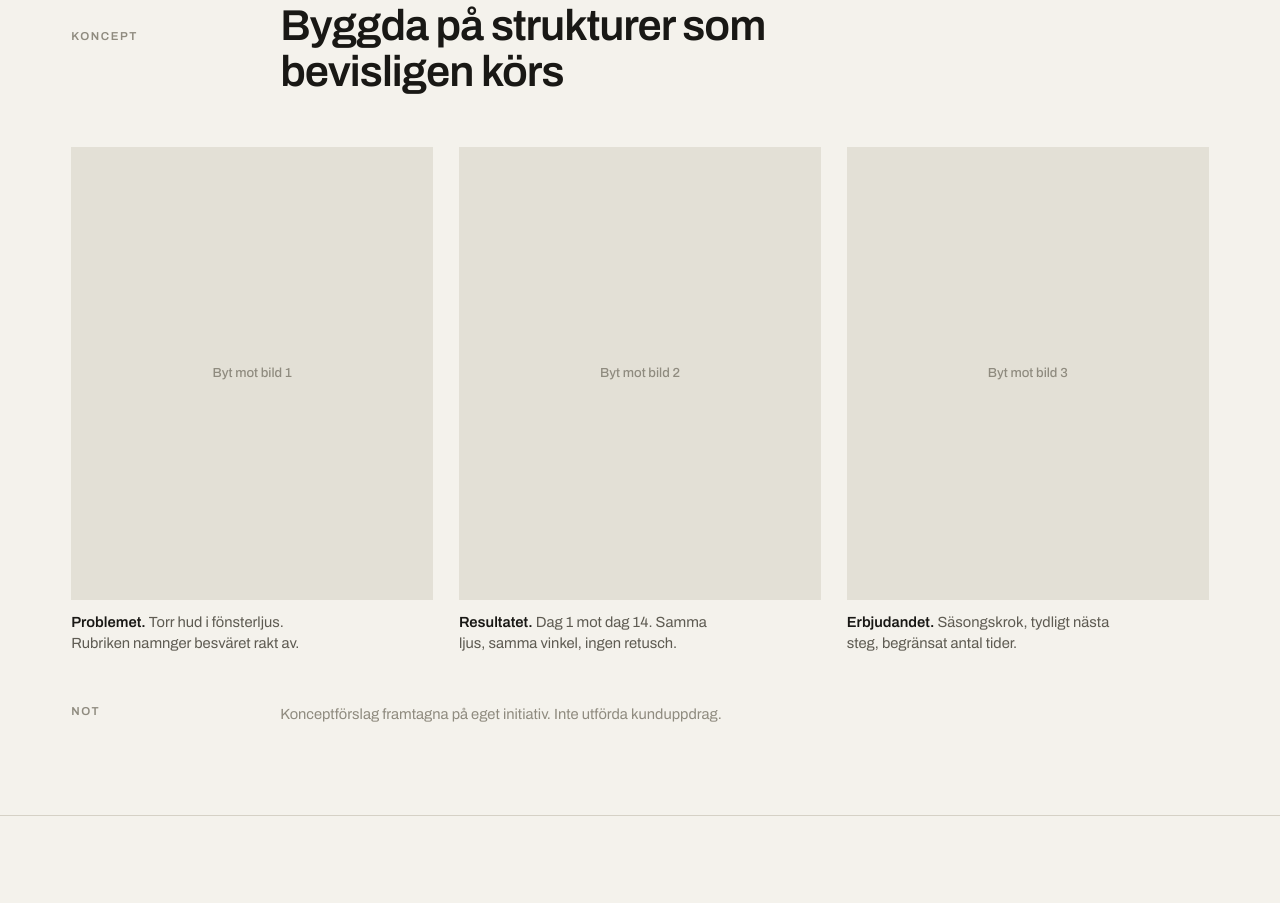
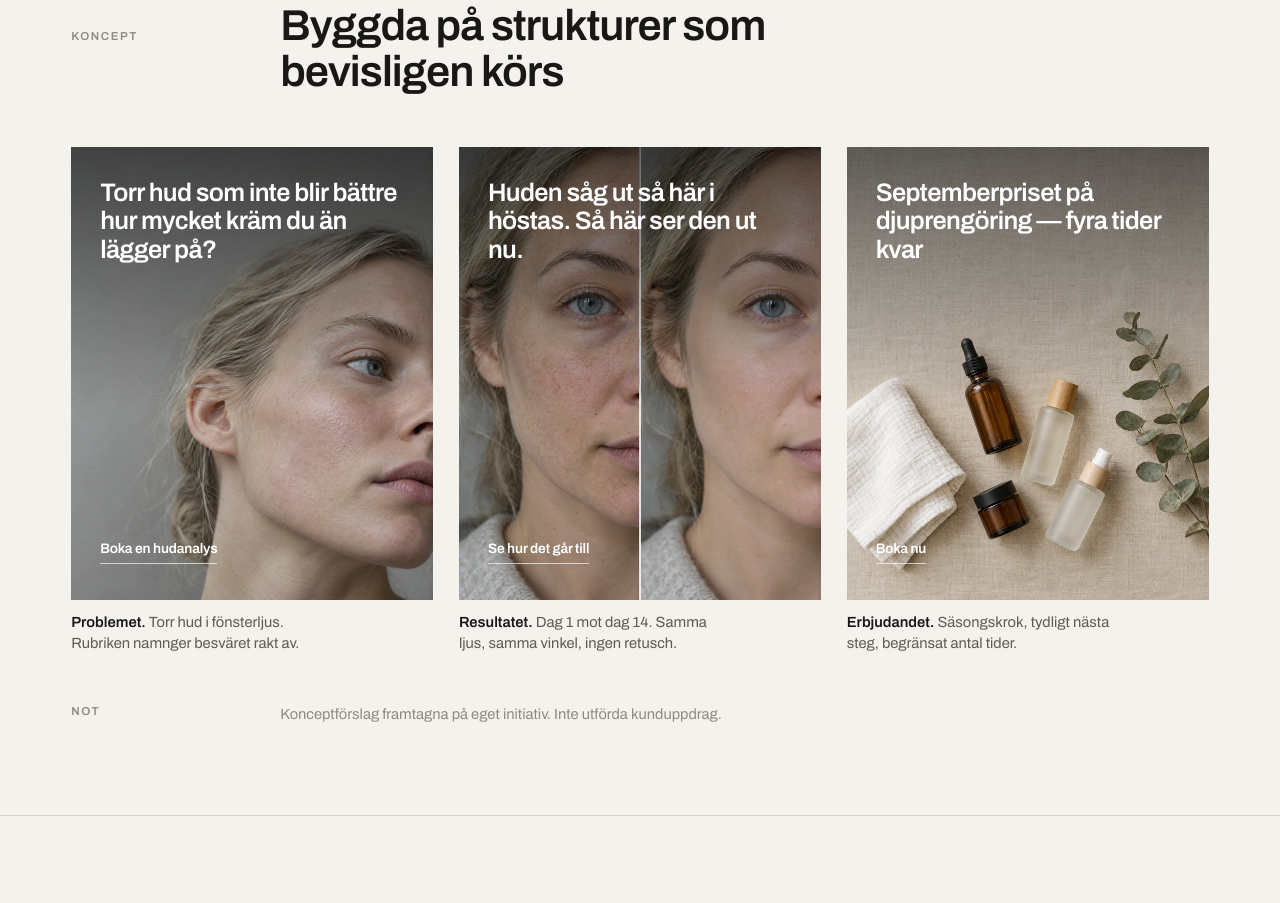
Before and after one commit to gustafbarlund-buss/gustafbarlund, a plain HTML site: page index.html in a window 1280 px wide. Shown: the part 3437-4340 px from the top of the page. Drawn offline with Linux system fonts and the light colour scheme.

Commit message:
Bilder, annonskomponent, meta/OG och favicon
Co-Authored-By: Claude Sonnet 4.6 <noreply@anthropic.com>

```diff
--- a/index.html
+++ b/index.html
@@ -1,6 +1,19 @@
-<title>Gustaf Bärlund</title>
+<!DOCTYPE html>
+<html lang="sv">
+<head>
+<meta charset="UTF-8">
+<meta name="viewport" content="width=device-width, initial-scale=1.0">
 <link rel="preconnect" href="https://fonts.googleapis.com">
 <link rel="preconnect" href="https://fonts.gstatic.com" crossorigin>
+<title>Gustaf Bärlund — annonsmaterial för kliniker i Småland</title>
+<meta name="description" content="Tjugo nya annonser i månaden till en klinik per stad. Växjö.">
+<meta property="og:title" content="Tjugo nya annonser i månaden. En av dem vinner.">
+<meta property="og:description" content="Annonsmaterial för hudkliniker och salonger. En klinik per stad.">
+<meta property="og:image" content="https://gustafbarlund.se/img/og.jpg">
+<meta property="og:url" content="https://gustafbarlund.se/">
+<meta property="og:type" content="website">
+<meta name="twitter:card" content="summary_large_image">
+<link rel="icon" href="favicon.svg" type="image/svg+xml">
 <link rel="stylesheet" href="https://fonts.googleapis.com/css2?family=Archivo:wght@400;500;600;700&display=swap">
 
 <style>
@@ -137,8 +150,29 @@ h2{
 /* ---------- koncept ---------- */
 .three{display:grid;grid-template-columns:repeat(3,1fr);gap:clamp(14px,2vw,26px)}
 .three figure{margin:0}
-.three .big{aspect-ratio:4/5;max-width:100%;background:var(--cell);display:grid;place-items:center;padding:16px;text-align:center}
-.three .big span{font-size:.82rem;font-weight:500;color:var(--ink-3)}
+/* ---------- annons ---------- */
+.ad{margin:0}
+.ad-frame{
+  position:relative;aspect-ratio:4/5;overflow:hidden;
+  container-type:inline-size;
+}
+.ad-frame::before{
+  content:"";position:absolute;inset:0 0 auto;height:58%;
+  background:linear-gradient(to bottom,rgba(0,0,0,.55),rgba(0,0,0,0));
+  z-index:1;pointer-events:none;
+}
+.ad-frame img{position:absolute;inset:0;width:100%;height:100%;object-fit:cover}
+.ad-head{
+  position:absolute;top:7%;left:0;right:0;padding:0 8%;z-index:2;
+  font-size:7cqw;font-weight:600;line-height:1.12;
+  letter-spacing:-.025em;color:#fff;margin:0;
+}
+.ad-cta{
+  position:absolute;bottom:8%;left:8%;z-index:2;
+  font-size:3.8cqw;font-weight:600;letter-spacing:-.01em;
+  color:#fff;border-bottom:1.5px solid rgba(255,255,255,.65);
+  padding-bottom:3px;margin:0;
+}
 .three figcaption{margin-top:12px;color:var(--ink-2);font-size:.92rem;line-height:1.45;max-width:32ch}
 .three figcaption b{color:var(--ink);font-weight:600}
 
@@ -180,6 +214,8 @@ footer .in{padding-block:22px 40px;display:flex;flex-wrap:wrap;gap:6px 40px;font
   .qa .n{display:none}
 }
 </style>
+</head>
+<body>
 
 <nav>
   <div class="w row">
@@ -321,16 +357,28 @@ footer .in{padding-block:22px 40px;display:flex;flex-wrap:wrap;gap:6px 40px;font
         <h2>Byggda på strukturer som bevisligen körs</h2>
       </div>
       <div class="three">
-        <figure>
-          <div class="big"><span>Byt mot bild 1</span></div>
+        <figure class="ad">
+          <div class="ad-frame">
+            <img src="img/01-narbild-hud.webp" alt="" width="1400" height="1750" loading="lazy">
+            <p class="ad-head">Torr hud som inte blir bättre hur mycket kräm du än lägger på?</p>
+            <p class="ad-cta">Boka en hudanalys</p>
+          </div>
           <figcaption><b>Problemet.</b> Torr hud i fönsterljus. Rubriken namnger besväret rakt av.</figcaption>
         </figure>
-        <figure>
-          <div class="big"><span>Byt mot bild 2</span></div>
+        <figure class="ad">
+          <div class="ad-frame">
+            <img src="img/02-fore-efter.webp" alt="" width="1400" height="1750" loading="lazy">
+            <p class="ad-head">Huden såg ut så här i höstas. Så här ser den ut nu.</p>
+            <p class="ad-cta">Se hur det går till</p>
+          </div>
           <figcaption><b>Resultatet.</b> Dag 1 mot dag 14. Samma ljus, samma vinkel, ingen retusch.</figcaption>
         </figure>
-        <figure>
-          <div class="big"><span>Byt mot bild 3</span></div>
+        <figure class="ad">
+          <div class="ad-frame">
+            <img src="img/05-stilleben.webp" alt="" width="1400" height="1750" loading="lazy">
+            <p class="ad-head">Septemberpriset på djuprengöring — fyra tider kvar</p>
+            <p class="ad-cta">Boka nu</p>
+          </div>
           <figcaption><b>Erbjudandet.</b> Säsongskrok, tydligt nästa steg, begränsat antal tider.</figcaption>
         </figure>
       </div>
@@ -400,3 +448,5 @@ footer .in{padding-block:22px 40px;display:flex;flex-wrap:wrap;gap:6px 40px;font
   </footer>
 
 </div>
+</body>
+</html>
```
Also changed, not shown: favicon.svg (added), img/01-narbild-hud.webp (added), img/02-fore-efter.webp (added), img/03-behandlingsrum.webp (added), img/04-portratt.webp (added), img/05-stilleben.webp (added), img/06-behandling.webp (added), img/og.jpg (added).
